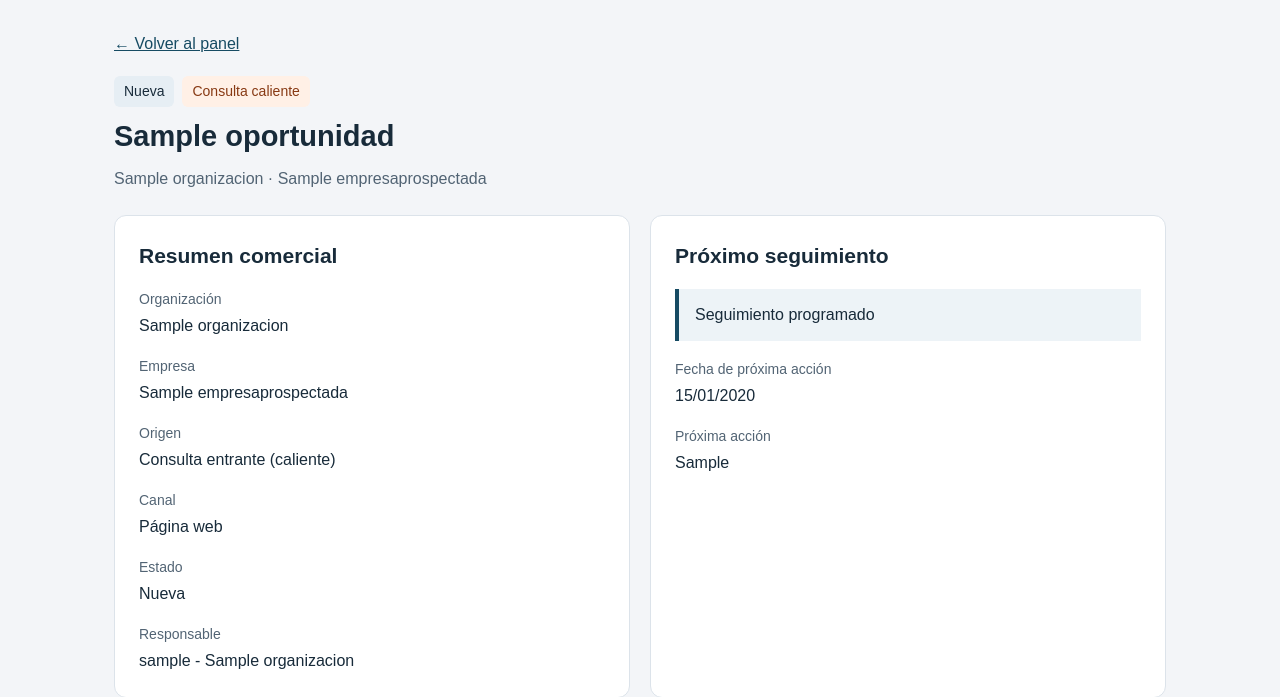
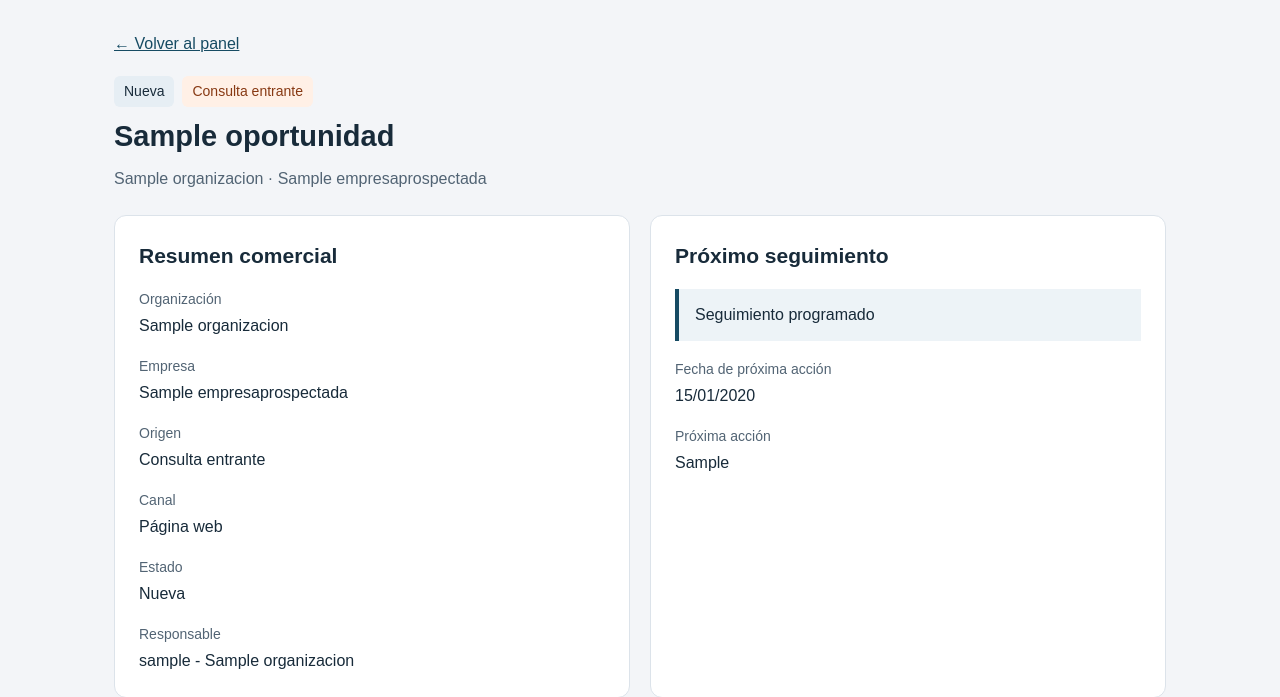
Before and after one commit to marcosvidal-clevel/radar-saas, a Django app: template core/templates/core/detalle_oportunidad.html in a window 1280 px wide. Shown: the part 72-769 px from the top of the page. Run offline with Django 5.2, Linux system fonts and the light colour scheme; tables that the repository leaves empty hold one stand-in row (values such as "Sample post"); the template is opened without the code that fills it: values that come from a table or form of the project are taken from there, most other values are stand-ins (such as "Sample title", 1, 10 or a date in 2020).

Commit message:
Renombra consultas calientes como consultas entrantes

```diff
--- a/core/admin.py
+++ b/core/admin.py
@@ -154,6 +154,6 @@ class OportunidadAdmin(OrganizacionAdminMixin, admin.ModelAdmin):
         "responsable",
     )
 
-    @admin.display(boolean=True, description="Caliente")
+    @admin.display(boolean=True, description="Consulta entrante")
     def caliente(self, obj):
         return obj.es_caliente
--- a/core/models.py
+++ b/core/models.py
@@ -239,7 +239,7 @@ class Senal(models.Model):
         return self.titulo
 class Oportunidad(models.Model):
     class Origen(models.TextChoices):
-        CONSULTA_ENTRANTE = "consulta_entrante", "Consulta entrante (caliente)"
+        CONSULTA_ENTRANTE = "consulta_entrante", "Consulta entrante"
         PROSPECCION = "prospeccion", "Prospección"
 
     class Canal(models.TextChoices):
--- a/core/templates/core/detalle_oportunidad.html
+++ b/core/templates/core/detalle_oportunidad.html
@@ -207,7 +207,7 @@
             {{ oportunidad.get_estado_display }}
           </span>
           {% if oportunidad.es_caliente %}
-            <span class="etiqueta caliente">Consulta caliente</span>
+            <span class="etiqueta caliente">Consulta entrante</span>
           {% else %}
             <span class="etiqueta">Prospección</span>
           {% endif %}
```
Also changed, not shown: core/templates/core/panel_comercial.html (+4 -4 lines), core/migrations/0008_alter_oportunidad_origen.py (added).
